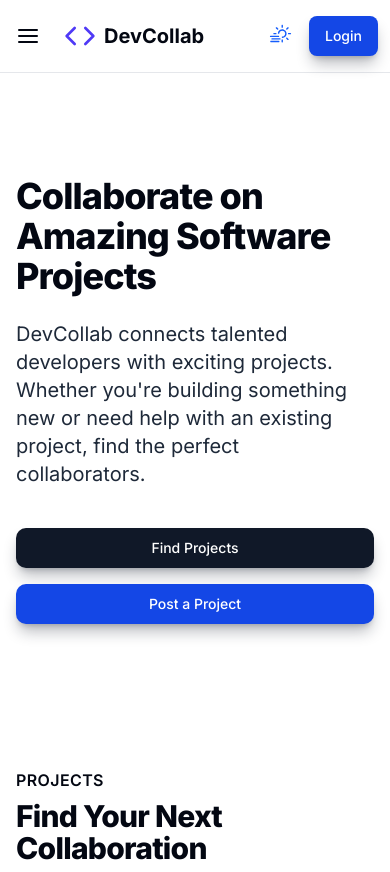
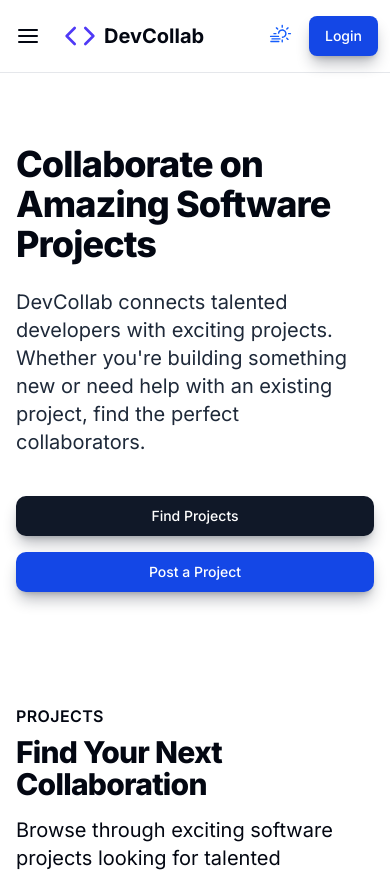
Before and after one commit to Topsurpass/dev-collab, a React (Vite) app: page / in a window 390 px wide. Shown: the top 872 px of the page. Built offline with nearby package versions, Linux system fonts and the light colour scheme; a web font is replaced by a local one.

Commit message:
fix hompage

```diff
--- a/src/pages/home/index.tsx
+++ b/src/pages/home/index.tsx
@@ -134,7 +134,7 @@
 							aria-hidden="true"
 						></div>
 					</div>
-					<div className="relative max-w-7xl mx-auto py-24 px-4 sm:py-32 sm:px-6 lg:px-8">
+					<div className="relative max-w-7xl mx-auto py-16 px-4 sm:py-32 sm:px-6 lg:px-8">
 						<div className="grid grid-cols-1 lg:grid-cols-2 gap-12 items-center">
 							<div>
 								<h1 className="text-4xl font-extrabold tracking-tight sm:text-5xl lg:text-6xl">
```
